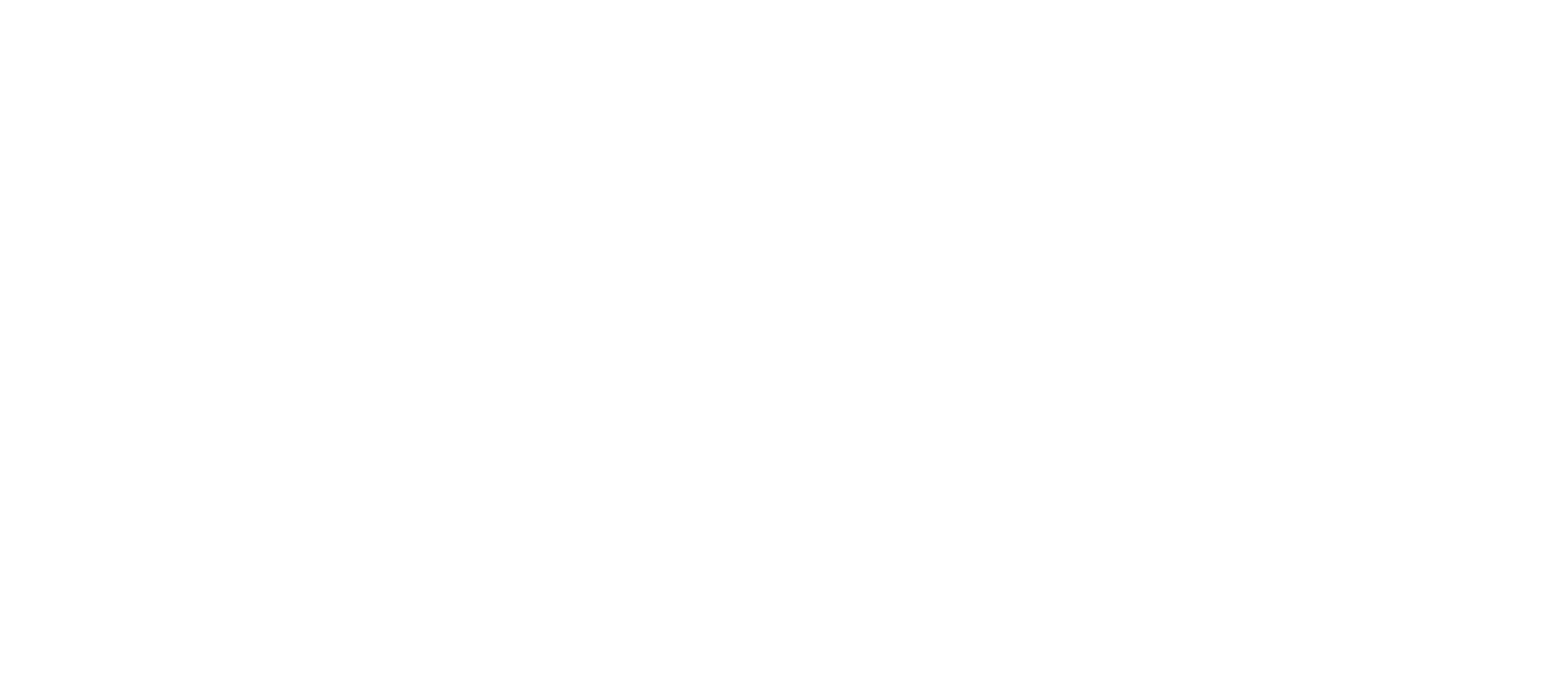
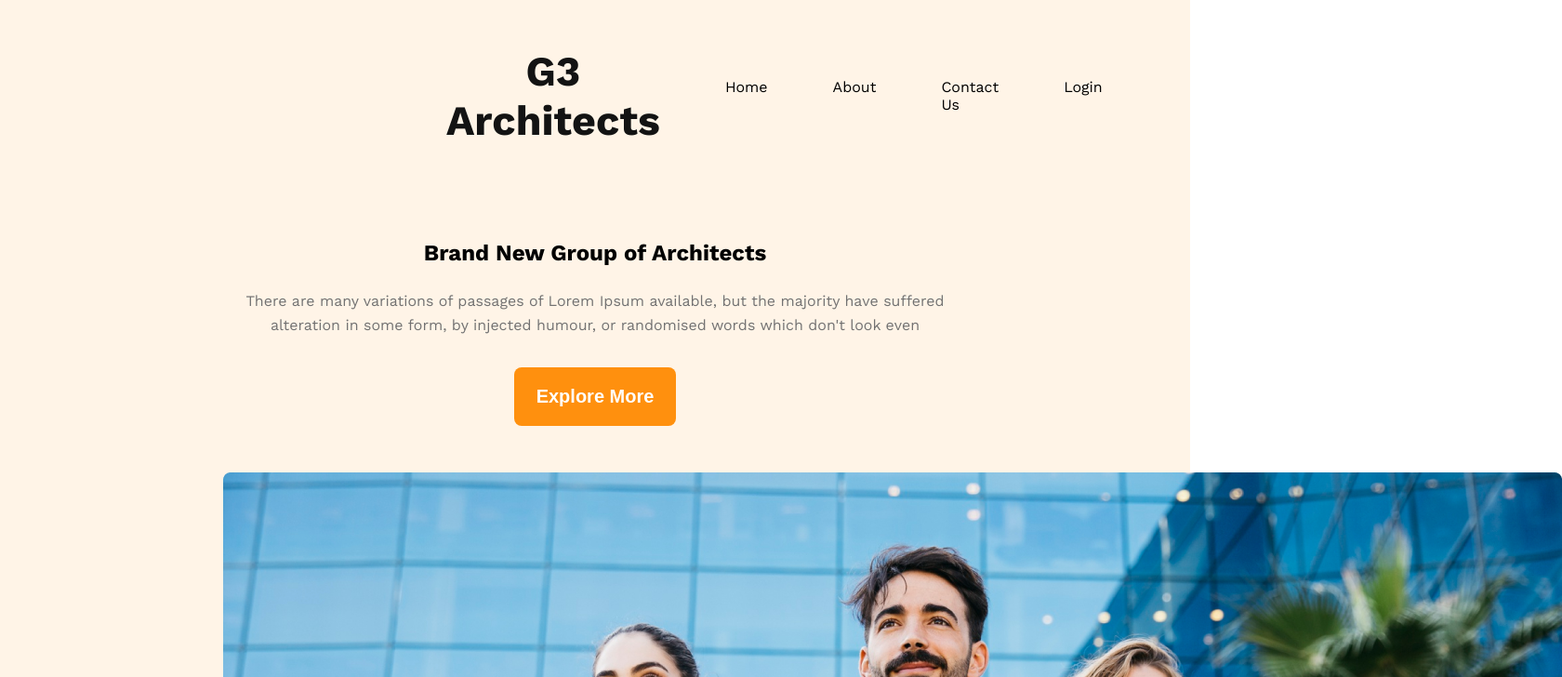
Before and after one commit to SahariorRidoy/10-Project-1, a plain HTML site: page index.html in a window 1280 px wide. Shown: the top 728 px of the page at 93% size, 1680 px wide, since content can reach past the window. Drawn offline with nearby package versions, Linux system fonts and the light colour scheme.

Commit message:
Added Header Section

```diff
--- a/css/style.css
+++ b/css/style.css
@@ -1,17 +1,89 @@
 /* Font Family Work-Sans */
-@import url('https://fonts.googleapis.com/css2?family=Work+Sans:ital,wght@0,100..900;1,100..900&display=swap');
-
+@import url("https://fonts.googleapis.com/css2?family=Work+Sans:ital,wght@0,100..900;1,100..900&display=swap");
 
 /* Shared Style */
-*{
+* {
   margin: 0;
   padding: 0;
   box-sizing: border-box;
 }
+ul,
+li,
+a {
+  list-style: none;
+  text-decoration: none;
+}
 
-.work-sans-font> {
+header {
+  background: #fff4e7;
+  padding-right: 240px;
+  padding-left: 240px;
+  padding-bottom: 45px;
+  padding-top: 50px;
+  margin-bottom: 85px;
+}
+.work_sans_font {
   font-family: "Work Sans", sans-serif;
   font-optical-sizing: auto;
-    font-weight:400;
-    font-style:normal;
+  font-weight: 400;
+  font-style: normal;
 }
+
+.nav_container {
+  display: flex;
+  justify-content: space-between;
+  align-items: center;
+  margin-bottom: 12px;
+  padding-right: 240px;
+  padding-left: 240px;
+}
+.nav_container h1 {
+  color: #131313;
+  text-align: center;
+  font-size: 2.8rem;
+  font-weight: 700;
+}
+.nav_container p {
+  color: #424242;
+  text-align: center;
+  font-size: 1.12rem;
+  font-weight: 500;
+  line-height: 26px;
+}
+.nav_container ul {
+  display: flex;
+}
+.nav_container ul li {
+  margin-left: 70px;
+}
+.banner_container {
+  text-align: center;
+}
+.banner_container h1 {
+  margin-top: 102px;
+}
+.banner_container p {
+  color: #727272;
+  text-align: center;
+  font-size: 1rem;
+  font-weight: 400;
+  line-height: 26px;
+  margin-top: 25px;
+  margin-bottom: 32px;
+}
+.banner_container button {
+  padding: 20px 24px;
+  border-radius: 8px;
+  background: #ff900e;
+  border: none;
+  margin-bottom: 50px;
+}
+.banner_container button a {
+  color: #fff;
+  text-align: center;
+  font-size: 1.25rem;
+  font-weight: 600;
+}
+.banner_container img {
+  max-width: 1440px;
+}
--- a/index.html
+++ b/index.html
@@ -1,12 +1,33 @@
 <!DOCTYPE html>
 <html lang="en">
-<head>
-    <meta charset="UTF-8">
-    <meta name="viewport" content="width=device-width, initial-scale=1.0">
-    <link rel="stylesheet" href="css/style.css">
+  <head>
+    <meta charset="UTF-8" />
+    <meta name="viewport" content="width=device-width, initial-scale=1.0" />
+    <link rel="stylesheet" href="css/style.css" />
     <title>G3 Architecture</title>
-</head>
-<body>
+  </head>
+  <body>
+    <header>
+      <section class="nav_container">
+        <h1 class="work_sans_font">G3 Architects</h1>
+        <ul class="work_sans_font">
+          <li>Home</li>
+          <li>About</li>
+          <li>Contact Us</li>
+          <li>Login</li>
+        </ul>
+      </section>
+      <section class="banner_container work_sans_font">
+        <h1>Brand New Group of Architects</h1>
+        <p>There are many variations of passages of Lorem Ipsum available, but the majority have suffered alteration in some form, by injected humour, or randomised words which don't look even</p>
+        <button><a href="">Explore More</a></button>
+        <div>
+            <img src="images/banner.png" alt="Banner image">
+        </div>
 
-</body>
+      </section>
+    </header>
+    <main></main>
+    <footer></footer>
+  </body>
 </html>
```
Lines whose indentation alone changed are shown as unchanged.
